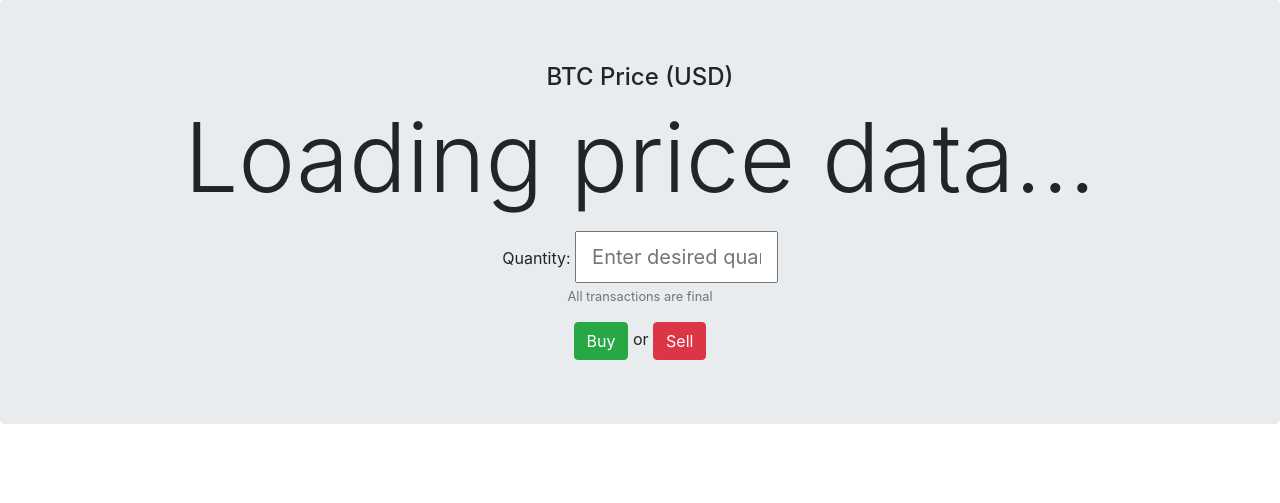
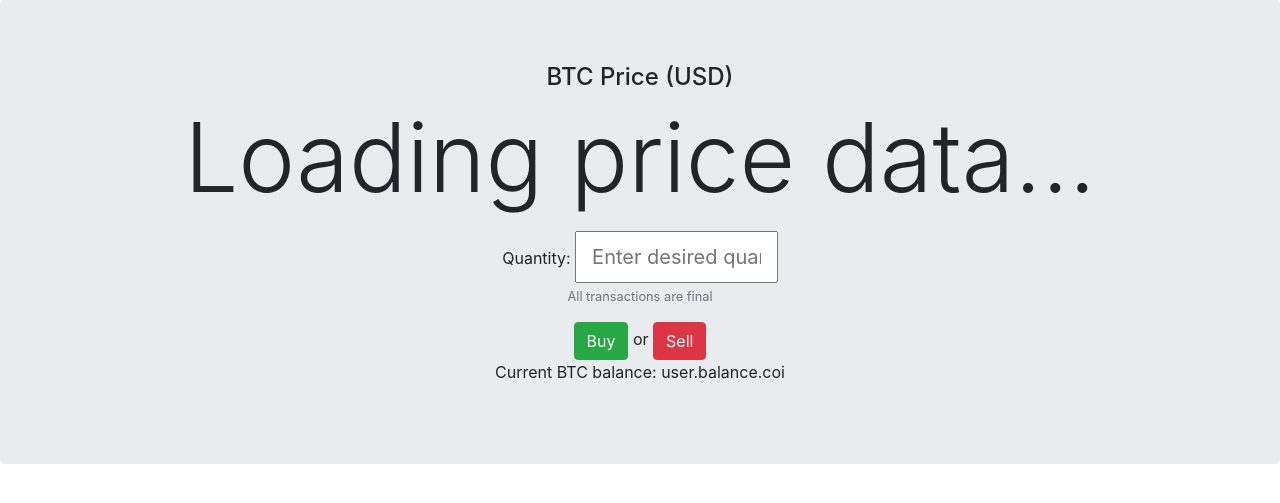
Before and after one commit to therogerwang/coin-cidence, a Django app: page /market/ in a window 1280 px wide. Shown: the part 95-598 px from the top of the page. Run offline with Django 3.2, Linux system fonts and the light colour scheme; some libraries are stand-ins or nearby versions.

Commit message:
updating class methods 1

```diff
--- a/market/templates/market/main.html
+++ b/market/templates/market/main.html
@@ -46,6 +46,10 @@
     <form action="transact/" method="post">
         <input type="hidden" value="BTC" name="coin_type" />
         <input type="hidden" value="0" name="transact_price" id="transact_price"/>
+        <input type="hidden" value={{user.id}} name="user_id" />
+
+
+
         <h1 class="display-1" id="BTC_price">Loading price data...</h1>
 
         <p></p>
@@ -65,7 +69,7 @@
     </form>
 
 
-
+    <p>Current BTC balance: user.balance.coi</p>
 
 
 </div>
--- a/market/views.py
+++ b/market/views.py
@@ -1,7 +1,7 @@
 from django.shortcuts import render
 from django.urls import reverse
 from django.http import HttpResponse, HttpResponseRedirect
-from .models import User, Coin
+from .models import User, Balance, Coin
 from .forms import QuantityForm
 from decimal import *
 
@@ -23,8 +23,10 @@
     transactQuantity = Decimal(request.POST['transactionQuantity'])
     coin_type = request.POST['coin_type']
     transact_price = request.POST['transact_price']
+    user_id = request.POST['user_id']
+
+    print("USER =", )
     print (transactQuantity, coin_type, transact_price)
-
 
     ##TEMP SOLUTION BELOW
     try:
```
Also changed, not shown: market/models.py (+7 -1 lines), db.sqlite3.
